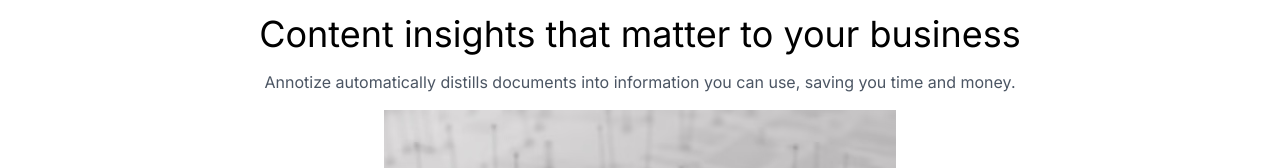
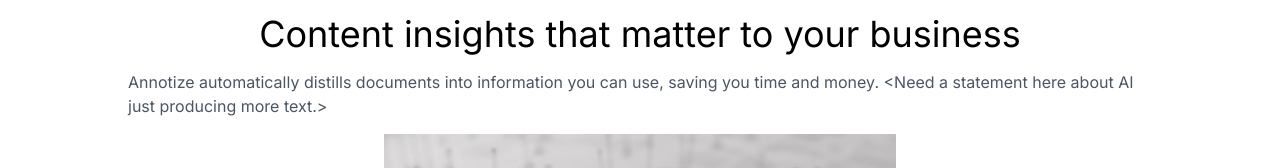
Before and after one commit to annotize/annotize.ai, a Next.js app: page / in a window 1280 px wide. Shown: the part 474-642 px from the top of the page. Built offline with nearby package versions, Linux system fonts and the light colour scheme; a web font is replaced by a local one.

Commit message:
refining benefits

```diff
--- a/app/page.tsx
+++ b/app/page.tsx
@@ -24,7 +24,7 @@
   {
     heading: "Content insights that matter to your business",
     image: { alt: "Image evoking the benefit", src: "benefit-1.png" },
-    text: "Annotize automatically distills documents into information you can use, saving you time and money.",
+    text: "Annotize automatically distills documents into information you can use, saving you time and money. <Need a statement here about AI just producing more text.>",
     supportingFeatures: [
       {
         text: "Fewer words, more essentials",
```
